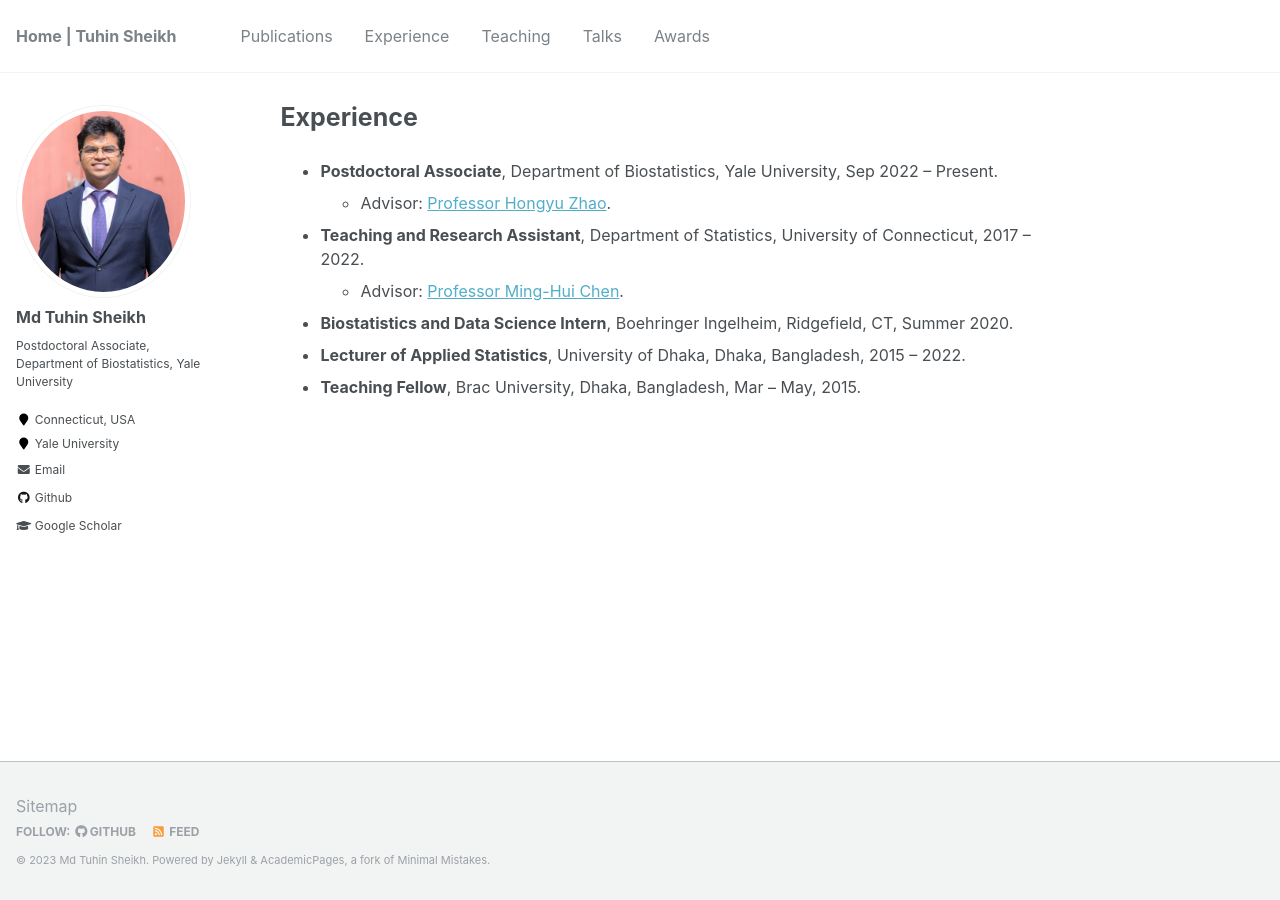
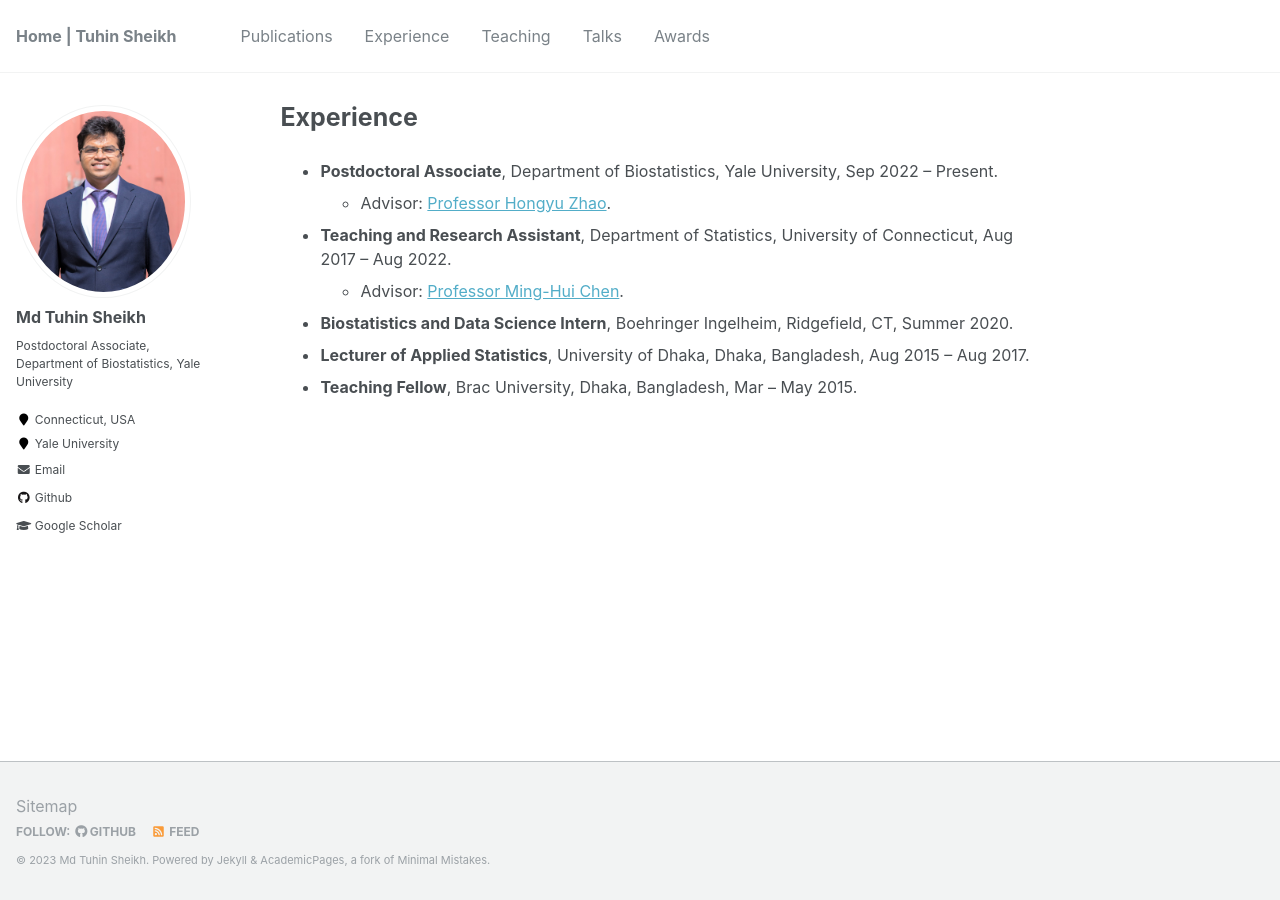
Before and after one commit to mdtuhinsheikh/mdtuhinsheikh.github.io, a Jekyll site: the page built from _pages/experience.md, in a window 1280 px wide. Built offline with Jekyll 4.4.1, drawn with Linux system fonts in a browser that asks for light colours.

Commit message:
Update experience.md

```diff
--- a/_pages/experience.md
+++ b/_pages/experience.md
@@ -6,8 +6,8 @@ author_profile: true
 
 * **Postdoctoral Associate**, Department of Biostatistics, Yale University, Sep 2022 -- Present.
   - Advisor: [Professor Hongyu Zhao](https://ysph.yale.edu/profile/hongyu_zhao/).
-* **Teaching and Research Assistant**, Department of Statistics, University of Connecticut, 2017 -- 2022.
+* **Teaching and Research Assistant**, Department of Statistics, University of Connecticut, Aug 2017 -- Aug 2022.
   - Advisor: [Professor Ming-Hui Chen](http://merlot.stat.uconn.edu/~mic02006/).
 * **Biostatistics and Data Science Intern**, Boehringer Ingelheim, Ridgefield, CT, Summer 2020.
-* **Lecturer of Applied Statistics**, University of Dhaka, Dhaka, Bangladesh, 2015 -- 2022.
-* **Teaching Fellow**, Brac University, Dhaka, Bangladesh, Mar -- May, 2015.
+* **Lecturer of Applied Statistics**, University of Dhaka, Dhaka, Bangladesh, Aug 2015 -- Aug 2017.
+* **Teaching Fellow**, Brac University, Dhaka, Bangladesh, Mar -- May 2015.
```
